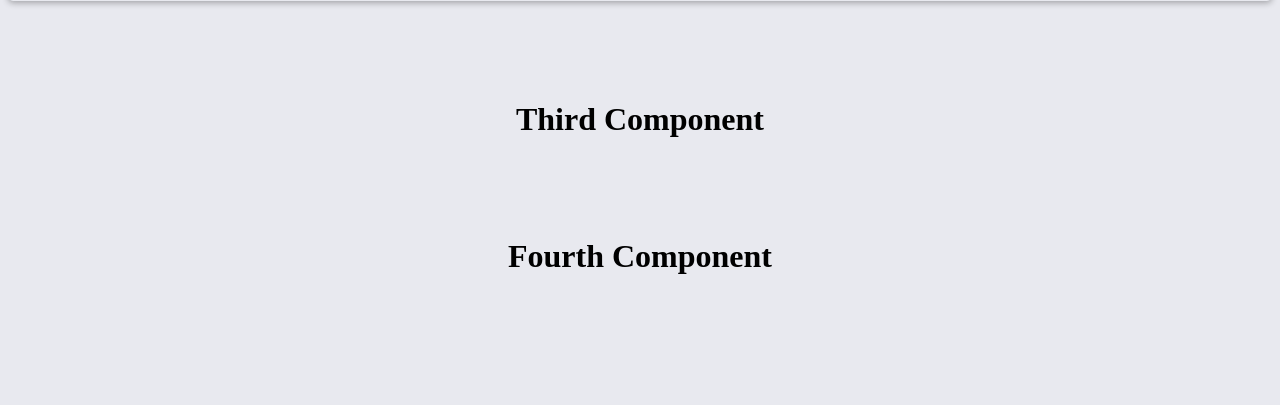
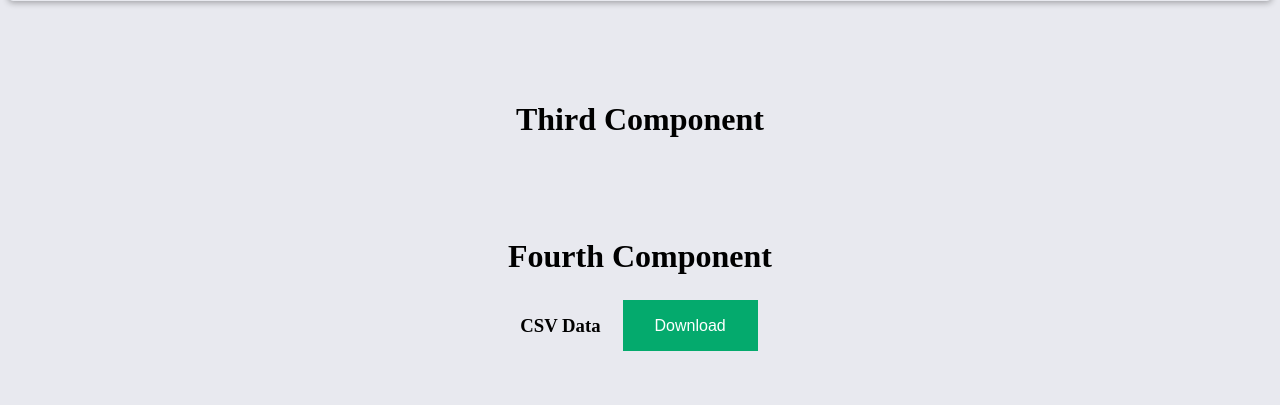
Before and after one commit to jim11br/studentmonitoring, a Django app: template base/templates/base/summary2.html in a window 1280 px wide. Shown: the part 707-1112 px from the top of the page. Before the commit the page ends 981 px from the top, so only its background shows below. Run offline with Django 3.2, Linux system fonts and the light colour scheme; the template is opened without the code that fills it, so the values that code supplies are empty.

Commit message:
added csv download button

```diff
--- a/base/templates/base/summary2.html
+++ b/base/templates/base/summary2.html
@@ -119,6 +119,11 @@
 
 </div>
 
+<div id="downloadSection">
+    <h3>CSV Data</h3>
+    <button id="downloadButton">Download</button>
+</div>
+
 
 
 </main>
--- a/base/urls.py
+++ b/base/urls.py
@@ -19,4 +19,5 @@ urlpatterns = [
     path('calculate_second_component/', views.calculateSecondComponent),
     path('calculate_third_component/', views.calculateThirdComponent),
     path('calculate_fourth_component/', views.calculateFourthComponent),
+    path('download_csv_file/', views.downloadCsvFile),
 ]
--- a/static/js/summary.js
+++ b/static/js/summary.js
@@ -175,7 +175,7 @@ let createUserPieChart = (id, user, labels, rows) => {
     data: {
       labels: labels,
       datasets: [{
-        label: 'Percentage',
+        label: 'Count',
         data: rows[user].slice(2),
         borderWidth: 1
       }]
@@ -295,3 +295,9 @@ let createUserLineChart = (id, mylabels, mydata) => {
       };
       new Chart(ctx, config);
 }
+
+let downloadCsvFile = () => {
+  window.location.href = '/download_csv_file/'
+}
+
+document.getElementById('downloadButton').addEventListener('click', downloadCsvFile)
--- a/static/styles/main.css
+++ b/static/styles/main.css
@@ -381,3 +381,26 @@ li{
     width: 40%;
     margin: auto
 }
+
+#downloadSection {
+    display: flex;
+    margin: auto;
+    gap: 20px;
+    justify-content: center;
+    margin-bottom: 50px;
+    margin-top: 20px;
+}
+
+#downloadButton {
+    background-color: #04AA6D; /* Green */
+    border: none;
+    color: white;
+    padding: 16px 32px;
+    text-align: center;
+    text-decoration: none;
+    display: inline-block;
+    font-size: 16px;
+    margin: 4px 2px;
+    transition-duration: 0.4s;
+    cursor: pointer;
+}
```
Also changed, not shown: base/views.py (+17 -0 lines).
